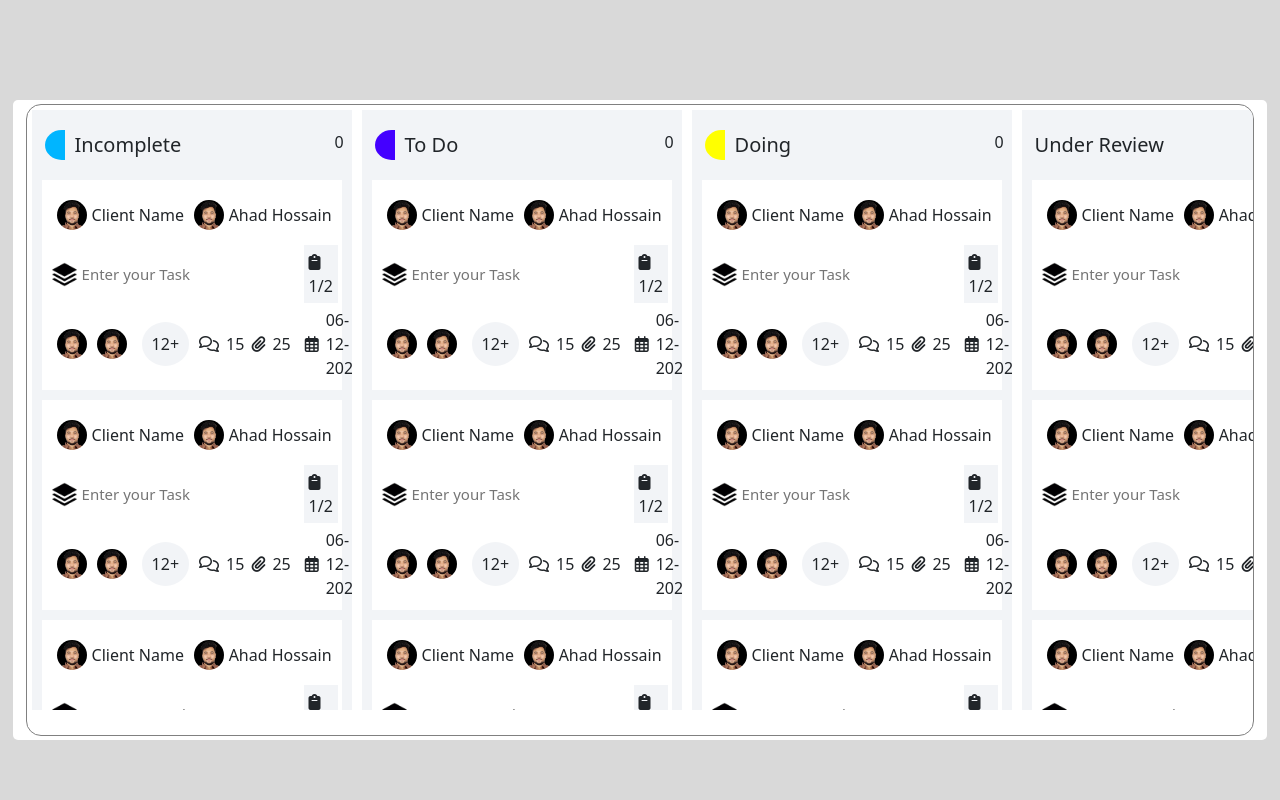
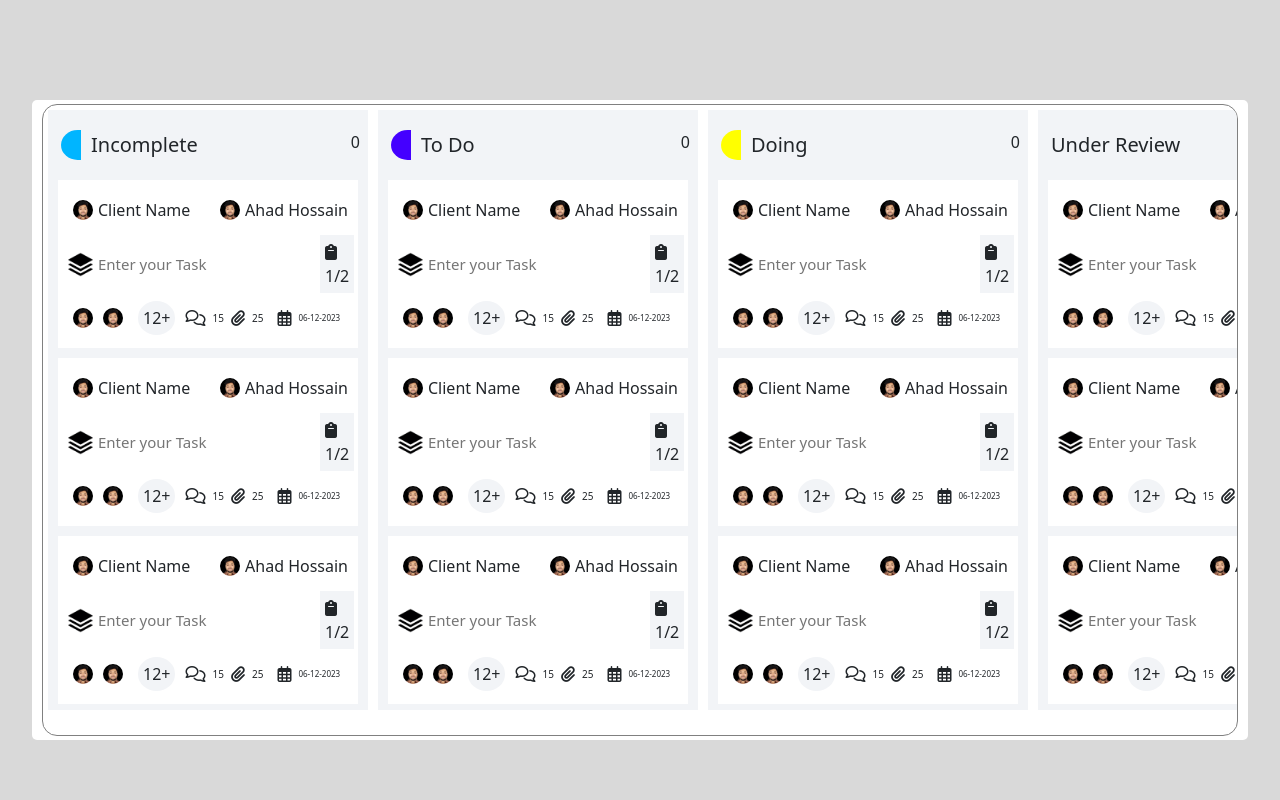
Before and after one commit to ahadhossainaiman/seopage1, a plain HTML site: page index.html in a window 1280 px wide. Drawn offline with nearby package versions, Linux system fonts and the light colour scheme.

Commit message:
text size change

```diff
--- a/style.css
+++ b/style.css
@@ -32,14 +32,13 @@
     margin-top: 100px;
 }
 .task_section{
-    width: 98vw;
+    width: 95vw;
     height: 80vh;
     display: flex;
     align-items: center;
     justify-content: center;
     background-color:#FFFFFF;
     border-radius: 5px;
-
 }
 .task_section_border{
     margin: 10px;
@@ -105,8 +104,8 @@
     align-items: center;
 }
 .img{
-    width: 30px;
-    height: 30px;
+    width: 20px;
+    height: 20px;
     border-radius: 50%;
     margin: 10px 5px;
 }
@@ -146,12 +145,13 @@
 }
 .like_number{
     background-color:#F2F4F7;
-    padding: 10px;
+    padding: 5px;
     border-radius: 50%;
     margin: 0 10px;
 }
 .msg{
     margin: 0px 7px;
+    font-size: 10px;
 }
 #customDatePicker{
     display: none;
@@ -179,3 +179,6 @@
       background: #fff;
       box-shadow: 0 0 10px rgba(0, 0, 0, 0.5);
   }
+  #date-pick{
+    font-size: 8px;
+  }
```
